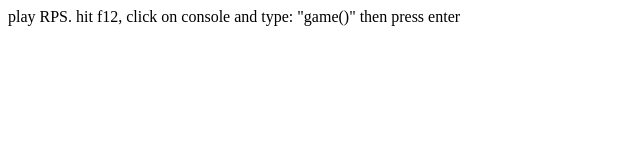
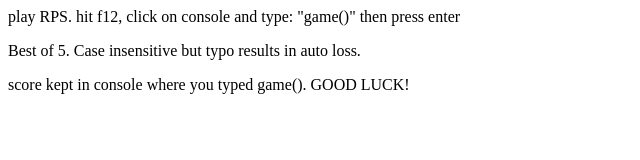
Before and after one commit to YoYoNinjaBoy/Rock_Paper_Scissors, a plain HTML site: page index.html in a window 1280 px wide. Shown: the whole page, without its empty margins (0-640 px from the left). Drawn offline with Linux system fonts and the light colour scheme.

Commit message:
directions made more clear

```diff
--- a/index.html
+++ b/index.html
@@ -1,5 +1,9 @@
 <head></head>
-<body>play RPS. hit f12, click on console and type: "game()" then press enter<script src="rps.js">
+<body>
+    <p>play RPS. hit f12, click on console and type: "game()" then press enter</p>
+    <p>Best of 5.  Case insensitive but typo results in auto loss.</p>
+    <p>score kept in console where you typed game().  GOOD LUCK!</p>
+<script src="rps.js">
 
 </script>
 </body>
```
